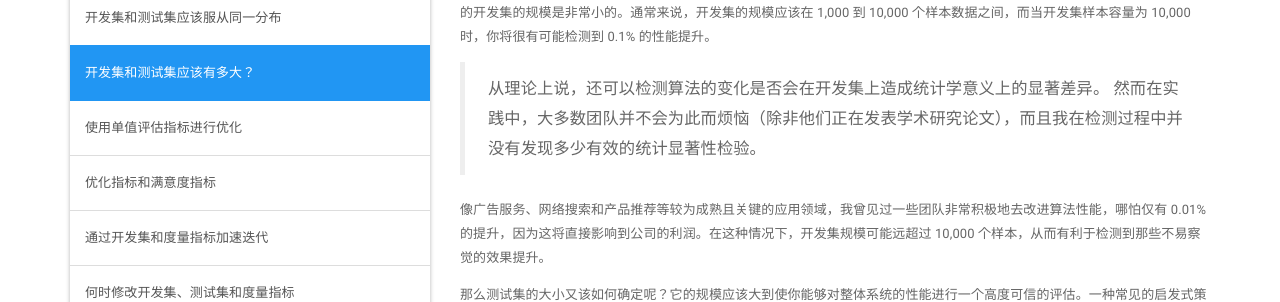
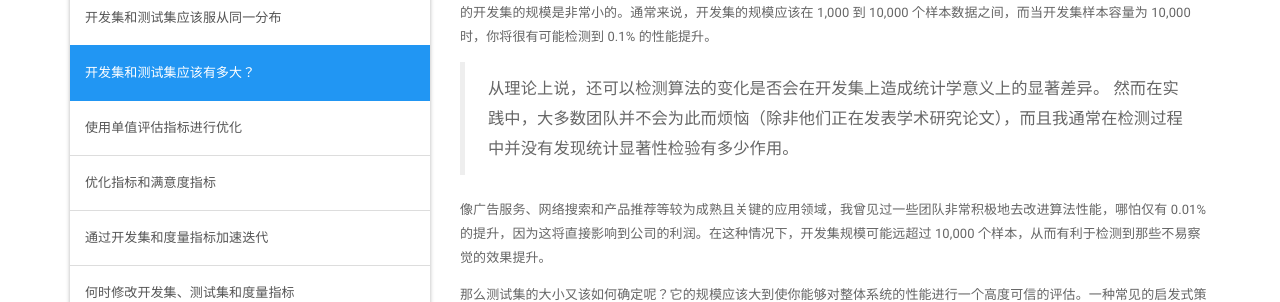
Before and after one commit to deeplearning-ai/machine-learning-yearning-cn, a Jekyll site: the page built from _docs/Setting up development and test sets/ch07.md, in a window 1280 px wide and 1067 px high. Shown: the part 230-532 px from the top of the window. Built offline with Jekyll 4.4.1, drawn with Linux system fonts in a browser that asks for light colours; nearby versions of some CDN libraries.

Commit message:
update ch07.md  I usually do not find statistical significance tests useful for measuring interim progress

```diff
--- a/_docs/Setting up development and test sets/ch07.md
+++ b/_docs/Setting up development and test sets/ch07.md
@@ -5,7 +5,7 @@ permalink: /docs/ch07/
 
 开发集的规模应该大到足以区分出你所尝试的不同算法间的性能差异。例如，如果分类器 A 的准确率为 90.0% ，而分类器 B 的准确率为 90.1% ，那么仅有 100 个样本的开发集将无法检测出这 0.1% 的差异。相比我所遇到的机器学习问题，一个样本容量为 100 的开发集的规模是非常小的。通常来说，开发集的规模应该在 1,000 到 10,000 个样本数据之间，而当开发集样本容量为 10,000 时，你将很有可能检测到 0.1% 的性能提升。
 
-> 从理论上说，还可以检测算法的变化是否会在开发集上造成统计学意义上的显著差异。 然而在实践中，大多数团队并不会为此而烦恼（除非他们正在发表学术研究论文），而且我在检测过程中并没有发现多少有效的统计显著性检验。
+> 从理论上说，还可以检测算法的变化是否会在开发集上造成统计学意义上的显著差异。 然而在实践中，大多数团队并不会为此而烦恼（除非他们正在发表学术研究论文），而且我通常在检测过程中并没有发现统计显著性检验有多少作用。
 
 像广告服务、网络搜索和产品推荐等较为成熟且关键的应用领域，我曾见过一些团队非常积极地去改进算法性能，哪怕仅有 0.01% 的提升，因为这将直接影响到公司的利润。在这种情况下，开发集规模可能远超过 10,000 个样本，从而有利于检测到那些不易察觉的效果提升。
 
```
